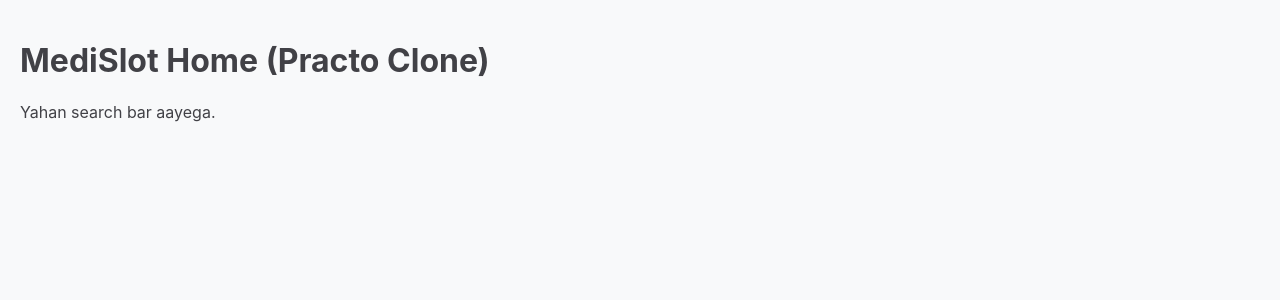
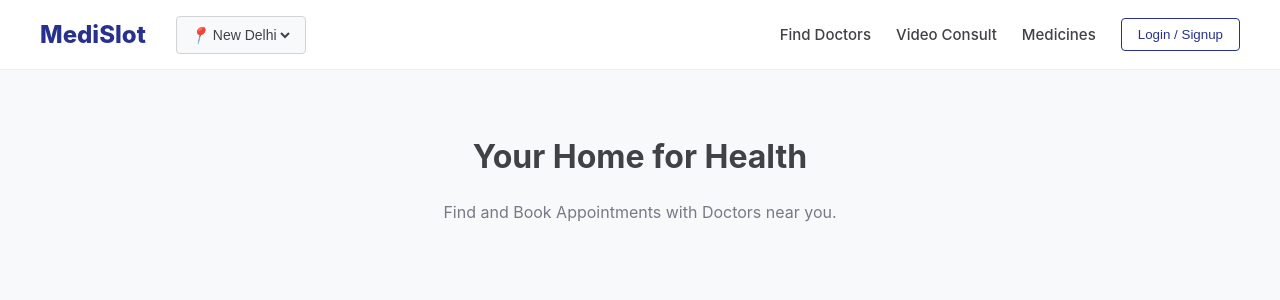
Before and after one commit to varuntrivedi43/MediSlot, a React (Vite) app in the folder client/: page / in a window 1280 px wide. Shown: the top 300 px of the page. Built offline with nearby package versions, Linux system fonts and the light colour scheme.

Commit message:
Add Practo-style Navbar with City Selector and setup React Router

```diff
--- a/client/src/App.jsx
+++ b/client/src/App.jsx
@@ -1,22 +1,24 @@
 import { BrowserRouter as Router, Routes, Route } from 'react-router-dom';
+import Navbar from './components/Navbar'; // Naya component import kiya
 import './index.css';
 
-// Abhi ke liye hum simple placeholders bana rahe hain
-// Baad mein hum alag files banayenge
-const Home = () => <div style={{ padding: '20px' }}><h1>MediSlot Home (Practo Clone)</h1><p>Yahan search bar aayega.</p></div>;
-const Doctors = () => <div style={{ padding: '20px' }}><h1>Doctors List</h1><p>Yahan doctor cards aayenge.</p></div>;
+const Home = () => (
+  <div style={{ padding: '40px 20px', textAlign: 'center' }}>
+    <h2 style={{ fontSize: '32px' }}>Your Home for Health</h2>
+    <p style={{ color: '#787887' }}>Find and Book Appointments with Doctors near you.</p>
+  </div>
+);
 
 function App() {
   return (
-    // Router hamari puri app ko navigation ki power deta hai
     <Router>
       <div className="app-container">
-        {/* Navigation / Header yahan aayega */}
+        {/* Navbar yahan daal diya taaki har page pe dikhe */}
+        <Navbar />
 
         <Routes>
-          {/* Route define karta hai ki kaunse URL par kaunsa page dikhega */}
           <Route path="/" element={<Home />} />
-          <Route path="/doctors" element={<Doctors />} />
+          <Route path="/doctors" element={<div>Doctors Page</div>} />
         </Routes>
       </div>
     </Router>
--- /dev/null
+++ b/client/src/components/Navbar.css
@@ -0,0 +1,84 @@
+.navbar {
+  background-color: #ffffff;
+  height: 70px;
+  display: flex;
+  align-items: center;
+  border-bottom: 1px solid #f0f0f0;
+  position: sticky;
+  top: 0;
+  z-index: 1000;
+  padding: 0 20px;
+}
+
+.nav-container {
+  max-width: 1200px;
+  width: 100%;
+  margin: 0 auto;
+  display: flex;
+  justify-content: space-between;
+  align-items: center;
+}
+
+.nav-left {
+  display: flex;
+  align-items: center;
+  gap: 30px;
+}
+
+.logo {
+  font-size: 24px;
+  font-weight: 800;
+  color: #28328c; /* Medical Blue */
+  cursor: pointer;
+}
+
+.city-selector {
+  display: flex;
+  align-items: center;
+  border: 1px solid #d3d3d3;
+  padding: 8px 12px;
+  border-radius: 4px;
+  background: #f8f9fa;
+}
+
+.city-dropdown {
+  border: none;
+  background: transparent;
+  outline: none;
+  font-size: 14px;
+  color: #414146;
+  cursor: pointer;
+}
+
+.nav-right {
+  display: flex;
+  align-items: center;
+  gap: 25px;
+}
+
+.nav-link {
+  text-decoration: none;
+  color: #414146;
+  font-weight: 500;
+  font-size: 15px;
+}
+
+.nav-link:hover {
+  color: #28328c;
+}
+
+.login-btn {
+  background: transparent;
+  border: 1px solid #28328c;
+  color: #28328c;
+  padding: 8px 16px;
+  border-radius: 4px;
+  cursor: pointer;
+  font-weight: 500;
+  transition: 0.3s;
+}
+
+.login-btn:hover {
+  background: #28328c;
+  color: white;
+}
--- /dev/null
+++ b/client/src/components/Navbar.jsx
@@ -0,0 +1,37 @@
+import React from 'react';
+import './Navbar.css';
+
+const Navbar = () => {
+  return (
+    <nav className="navbar">
+      <div className="nav-container">
+        {/* Logo Section */}
+        <div className="nav-left">
+          <div className="logo" onClick={() => window.location.href = '/'}>
+            MediSlot
+          </div>
+
+          {/* City Selector (Practo Style) */}
+          <div className="city-selector">
+            <i className="location-icon">📍</i>
+            <select className="city-dropdown">
+              <option>New Delhi</option>
+              <option>Mumbai</option>
+              <option>Bangalore</option>
+            </select>
+          </div>
+        </div>
+
+        {/* Navigation Links */}
+        <div className="nav-right">
+          <a href="#" className="nav-link">Find Doctors</a>
+          <a href="#" className="nav-link">Video Consult</a>
+          <a href="#" className="nav-link">Medicines</a>
+          <button className="login-btn">Login / Signup</button>
+        </div>
+      </div>
+    </nav>
+  );
+};
+
+export default Navbar;
```
